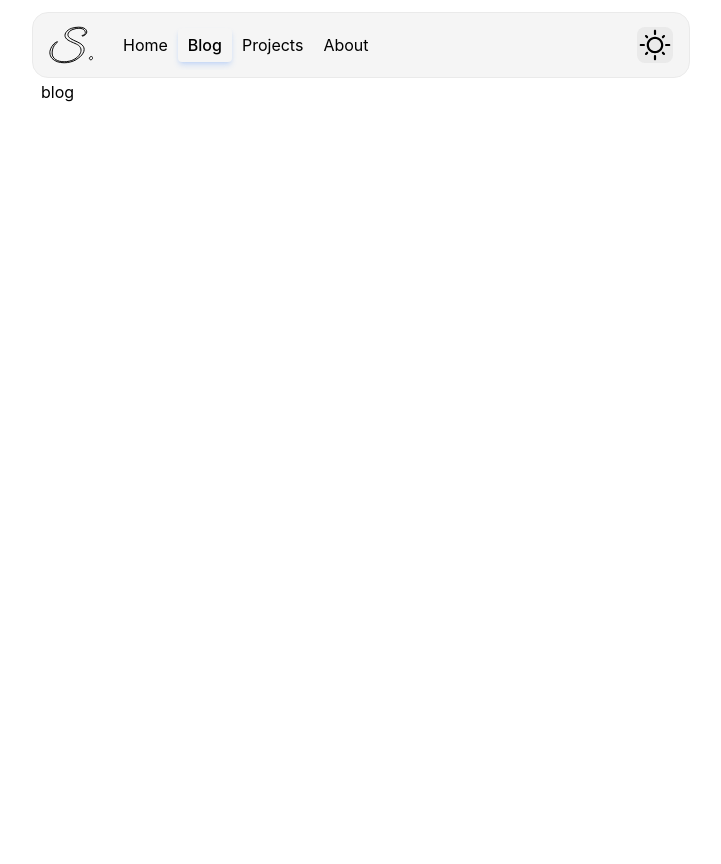
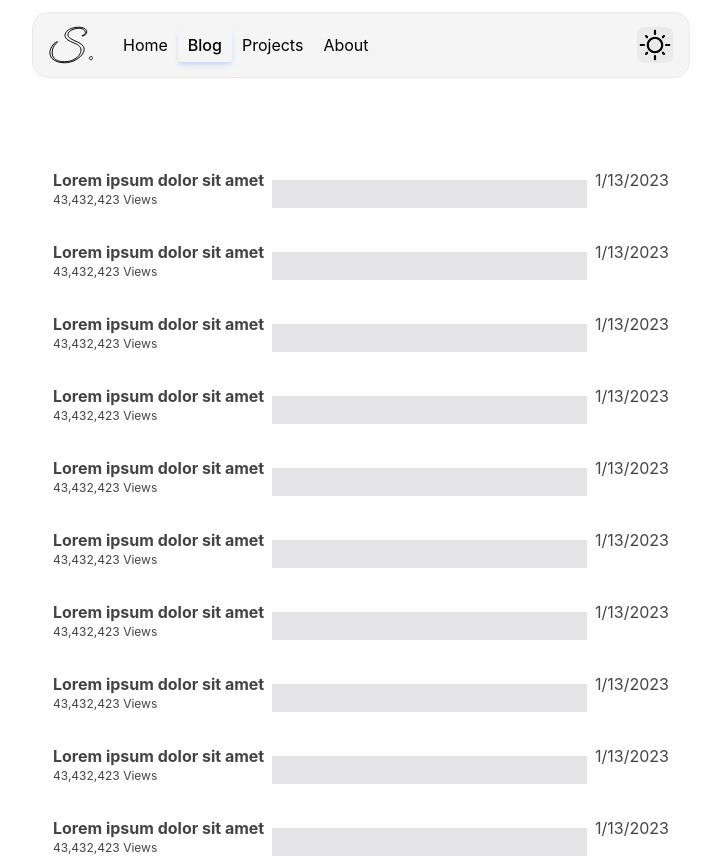
Before and after one commit to Saifurrahmanemon/saifur.me, a Next.js app: page /blog in a window 1280 px wide. Shown: the whole page, without its empty margins (279-1000 px from the left). Before the commit the page ends 800 px from the top, so only its background shows below. Built offline with nearby package versions, Linux system fonts and the light colour scheme.

Commit message:
feat: blog page design and components

```diff
--- a/app/blog/page.tsx
+++ b/app/blog/page.tsx
@@ -1,7 +1,48 @@
+import Divider from '~/ui/divider';
+
+interface CardProps {
+  title: string;
+  date: string;
+  views?: string;
+}
+
+const Card = (props: CardProps) => {
+  const { title, date, views } = props;
+  return (
+    <div className="flex items-stretch justify-between w-full gap-2 px-3 py-2 transition-all rounded-lg cursor-pointer card-hover ">
+      <div className="relative flex flex-col ">
+        <span className="font-bold text-secondary">{title}</span>
+        {views && (
+          <span className="text-xs text-gray-600 dark:text-gray-400">
+            {views} Views
+          </span>
+        )}
+      </div>
+      <Divider />
+      <span className="text-secondary">{date}</span>
+    </div>
+  );
+};
+
 function BlogPage() {
+  const date = new Date().toLocaleDateString().toString();
+
   return (
     <>
-      <section className="pt-20 mx-4">blog</section>
+      <main className="pt-20 mx-4">
+        <section className="flex flex-col gap-4 pt-20 mx-auto">
+          {Array(10)
+            .fill(0)
+            .map((item) => (
+              <Card
+                key={item}
+                title="Lorem ipsum dolor sit amet"
+                views="43,432,423"
+                date={date}
+              />
+            ))}
+        </section>
+      </main>
     </>
   );
 }
--- a/styles/tailwind.css
+++ b/styles/tailwind.css
@@ -35,7 +35,7 @@
   }
 
   .text-secondary {
-    @apply text-gray-600 dark:text-slate-300;
+    @apply text-gray-600 dark:text-zinc-300;
   }
 
   .text-inverse {
@@ -45,4 +45,8 @@
   .background-drop {
     @apply backdrop-filter backdrop-blur-[1px] bg-opacity-5;
   }
+
+  .card-hover {
+    @apply hover:bg-gray-200/50 dark:hover:bg-gray-800/50;
+  }
 }
--- /dev/null
+++ b/ui/divider.tsx
@@ -0,0 +1,6 @@
+const Divider = ({ h = '1px' }: { h?: string }) => {
+  const styles = `relative mt-3 flex-1 h-[${h}] bg-zinc-200 dark:bg-zinc-700`;
+  return <span className={styles}></span>;
+};
+
+export default Divider;
```
Also changed, not shown: tsconfig.json (+7 -1 lines).
